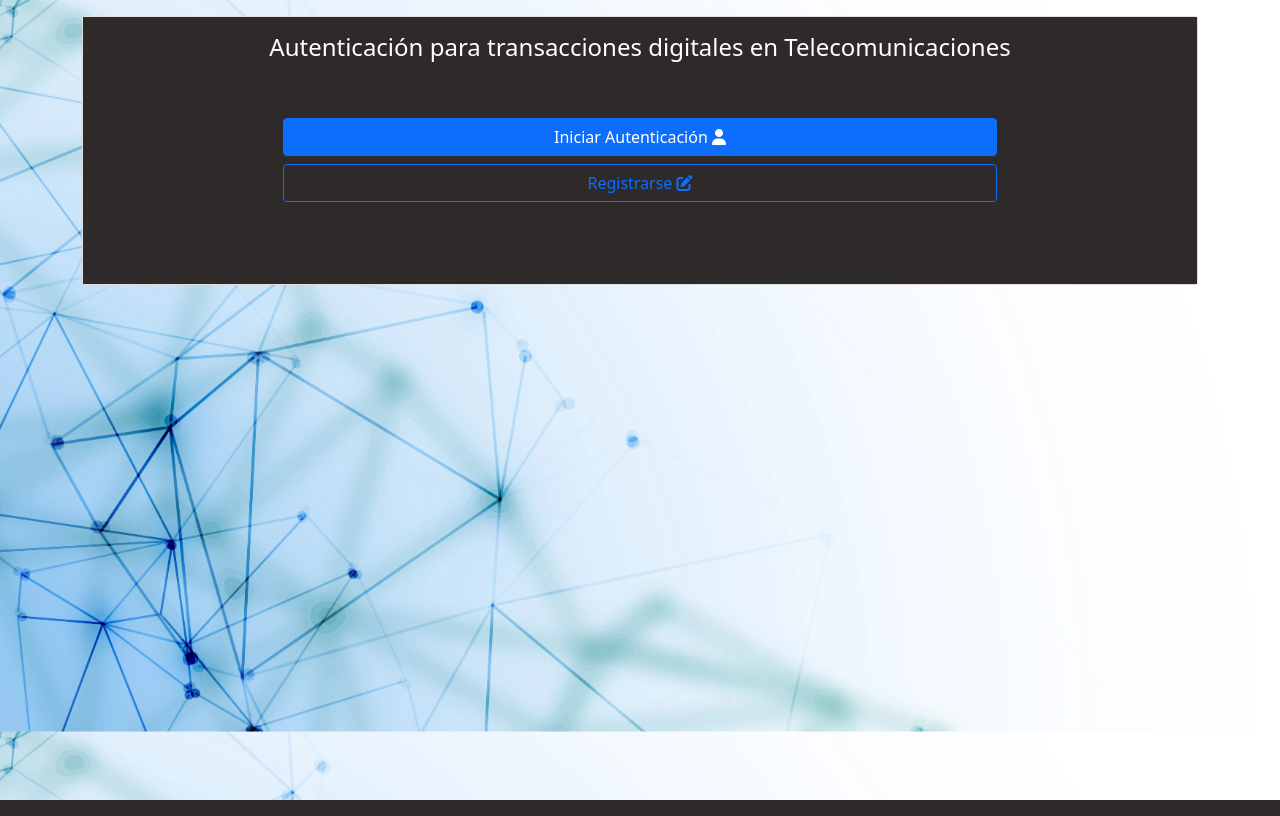
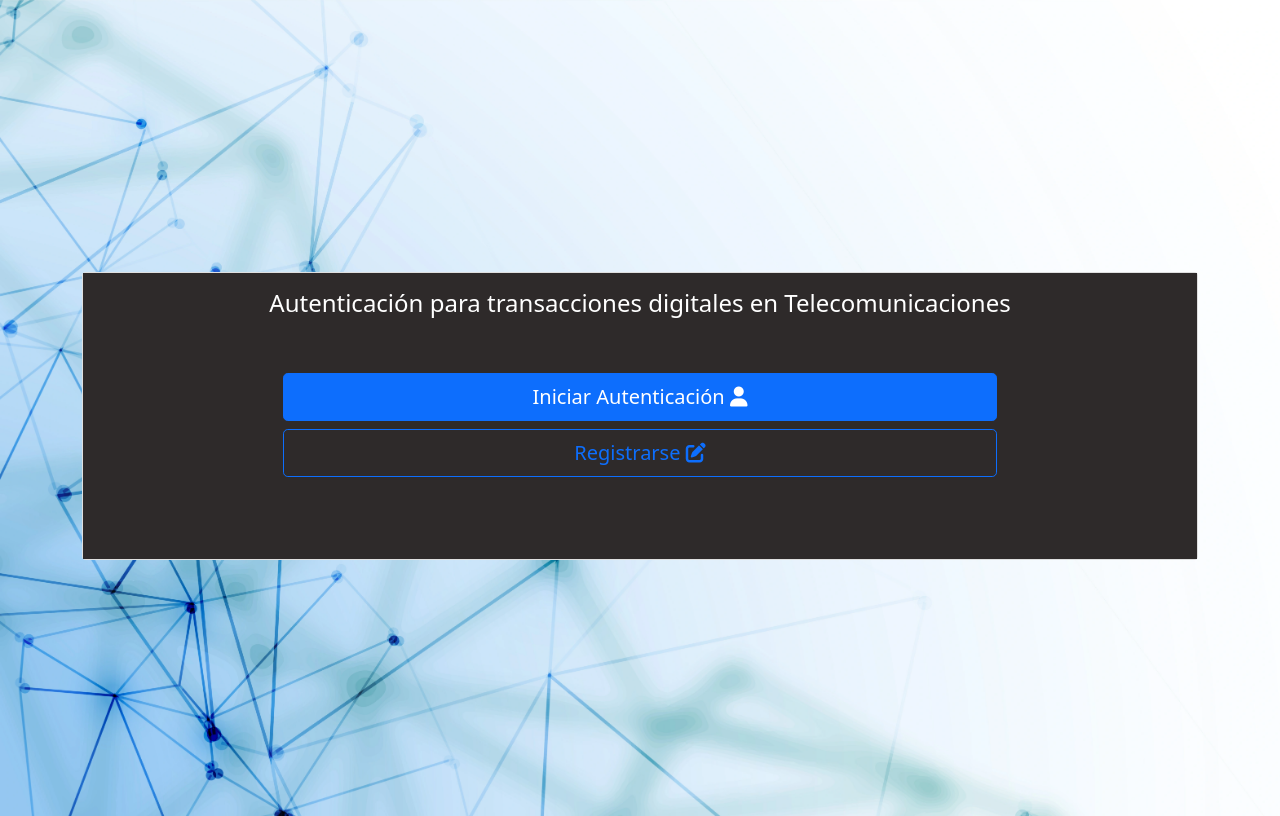
Before and after one commit to dscater/webtel, a Flask app: page / in a window 1280 px wide. Run offline with Flask 3, Linux system fonts and the light colour scheme; parts of the project's set-up code (start-up, migrations or seed data) failed here and were passed over; some libraries are stand-ins or nearby versions.

Commit message:
Correcion login

```diff
--- a/app/routes.py
+++ b/app/routes.py
@@ -72,9 +72,8 @@ def login_facial():
 
             # Comparar las imágenes
             ruta_registro = f"app/static/images/registros/{usuario_nombre}.jpg"
-            ruta_login = f"app/static/images/logs/login/{usuario_nombre}LOG.jpg"
 
-            if os.path.exists(ruta_registro) and os.path.exists(ruta_login):
+            if os.path.exists(ruta_registro):
                 similitud = verificaRostros(usuario_nombre, frame)
                 if similitud >= 0.90:
                     return jsonify({"existe": True})
--- a/app/templates/index.html
+++ b/app/templates/index.html
@@ -75,10 +75,17 @@
     padding: 10px;
     background-color: gray;
   }
+
+  .contenedorPrincipal {
+    min-height: 100vh;
+    display: flex;
+    justify-content: center;
+    align-items: center;
+  }
 </style>
 {% endblock %} {% block content %}
 <div class="row mt-3">
-  <div class="col-12">
+  <div class="col-12 contenedorPrincipal">
     <div class="card card-dark">
       <div class="card-body">
         <div class="row">
@@ -88,7 +95,7 @@
             </h4>
           </div>
           <div class="col-md-8 mx-auto mt-5 text-center">
-            <button class="btn w-100 btn-primary" id="iniciaAuthenticacion">
+            <button class="btn w-100 btn-primary btn-lg" id="iniciaAuthenticacion">
               Iniciar Autenticación <i class="fa fa-user"></i>
             </button>
           </div>
@@ -98,7 +105,7 @@
               id="btnRegistrarse"
               data-bs-toggle="modal"
               data-bs-target="#modal_registro"
-              class="btn w-100 btn-outline-primary"
+              class="btn w-100 btn-outline-primary btn-lg"
               >Registrarse <i class="fa fa-edit"></i
             ></a>
           </div>
```
Also changed, not shown: app/static/images/jperes.jpg, app/static/images/registros/jperes.jpg, 2 other files.
